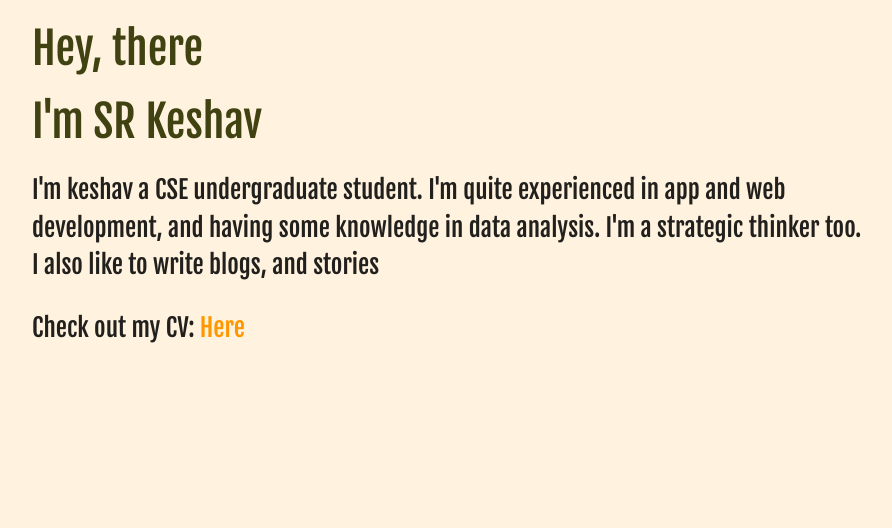
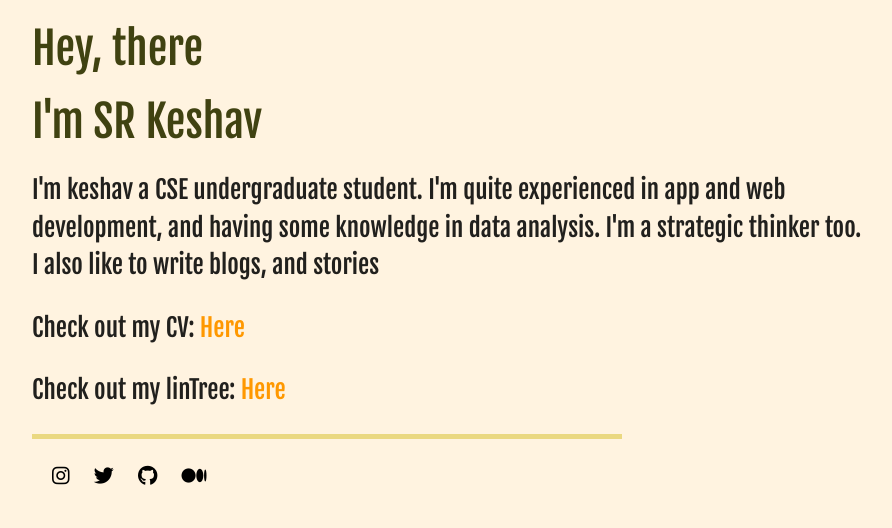
Before and after one commit to KESHAVBERG/KESHAVBERG.github.io, a plain HTML site: page index.html in a window 1280 px wide. Shown: the whole page, without its empty margins (18-910 px from the left). Drawn offline with nearby package versions, Linux system fonts and the light colour scheme.

Commit message:
fotter-done

```diff
--- a/css/about.css
+++ b/css/about.css
@@ -8,6 +8,7 @@
 .about{
     padding-left: 50px;
     padding-right: 400px;
+
 }
 
 @media only screen and (max-width: 790px) {
--- a/index.html
+++ b/index.html
@@ -1,6 +1,7 @@
 <html lang="en">
 
 <head>
+
     <meta charset="UTF-8">
     <meta http-equiv="X-UA-Compatible" content="IE=edge">
     <link rel="stylesheet" href="./css/header.css">
@@ -13,8 +14,51 @@
 
     <link rel="stylesheet" href="https://cdnjs.cloudflare.com/ajax/libs/materialize/1.0.0/css/materialize.min.css">
     <meta name="viewport" content="width=device-width, initial-scale=1.0">
+    <script src="https://kit.fontawesome.com/20bfb18169.js" crossorigin="anonymous"></script>
+
     <title>Document</title>
 </head>
+<style>
+
+.footer {
+  /* position:fixed; */
+  bottom:0;
+  left:0;
+  width:100%;
+  height: 90px;
+  /* background-color: #D0DAEE; */
+  padding-left: 50px;
+  padding-right: 50%;
+}
+
+.footer .line-div{
+    height: 5px;
+    width: 100%;
+    background-color: rgba(229, 211, 106, 0.805);
+}
+.footer a{
+    font-size: 20px;
+    padding-left: 20px;
+    color: black;
+}
+@media only screen and (max-width: 500px) {
+    .footer{
+        padding-right: 30%;
+    }
+  }
+  @media only screen and (max-width: 310px) {
+    .footer{
+        padding-right: 20%;
+    }
+  }
+  @media only screen and (max-width: 271px) {
+    .footer{
+        padding-right: 10%;
+    }
+  }
+
+
+</style>
 
 <body class="orange lighten-5">
 
@@ -33,6 +77,20 @@
                 href="https://docs.google.com/document/d/1LG8jfoolnVQXCR4XPPK8zjM2EVLnSIF42sz-YDl_zck/edit?usp=sharing">Here</a>
         </p>
     </div>
+    <div id="" class="left-align about" >
+        <p>Check out my linTree: <a class="orange-text"
+                href="https://linktr.ee/SRKeshav">Here</a>
+        </p>
+    </div>
+    <div class="footer ">
+        <div class="line-div">
+        </div>
+        <br>
+        <a href="https://www.instagram.com/sr.keshav/"><i class='fab fa-instagram'></i></a>
+        <a href="https://twitter.com/Sr_keshav"><i class='fab fa-twitter'></i></a>
+        <a href="https://github.com/KESHAVBERG"><i class='fab fa-github'></i></a>
+        <a href="https://github.com/KESHAVBERG"><i class='fab fa-medium'></i></a>
+    </div>
 
 
     <script src="https://cdnjs.cloudflare.com/ajax/libs/materialize/1.0.0/js/materialize.min.js"></script>
```
